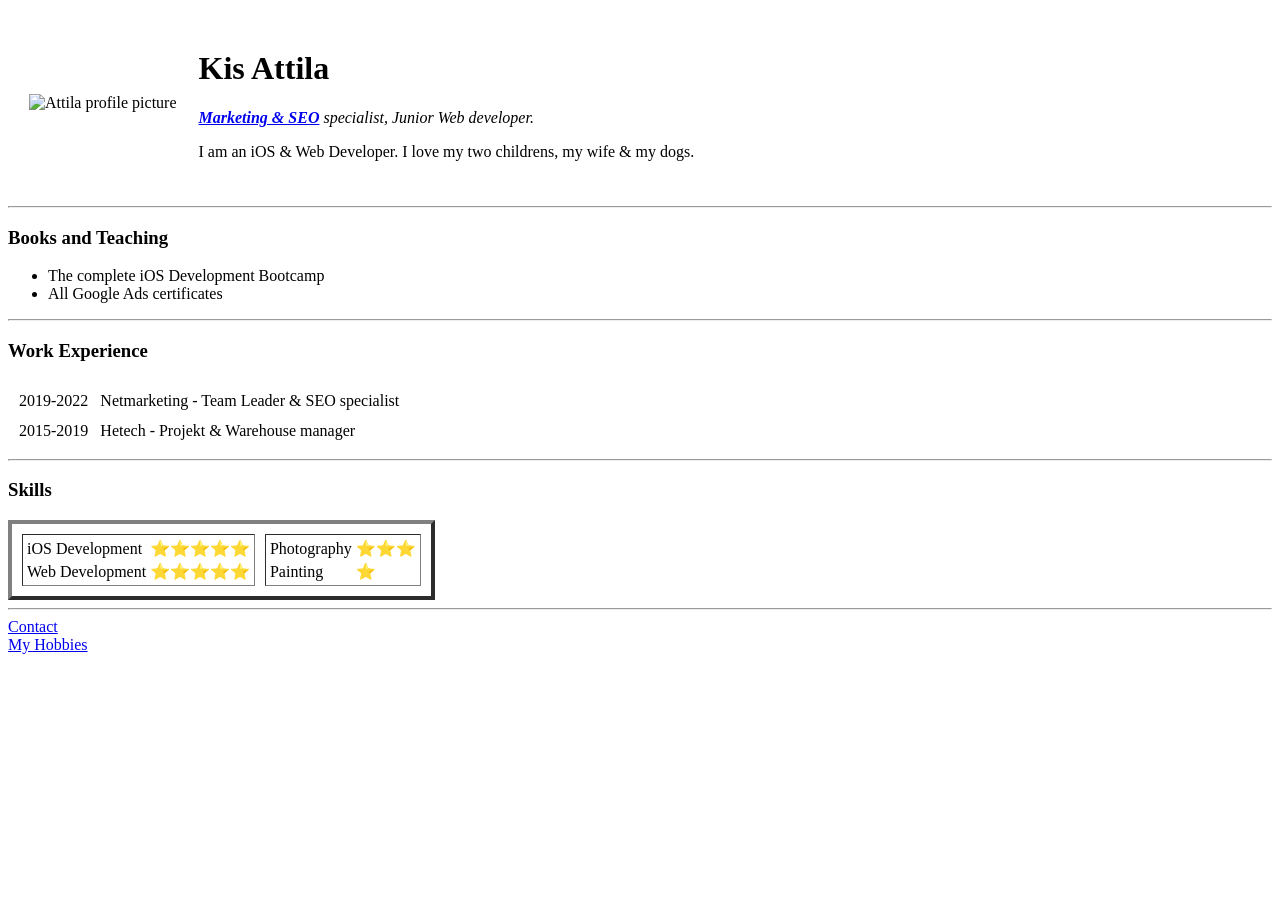
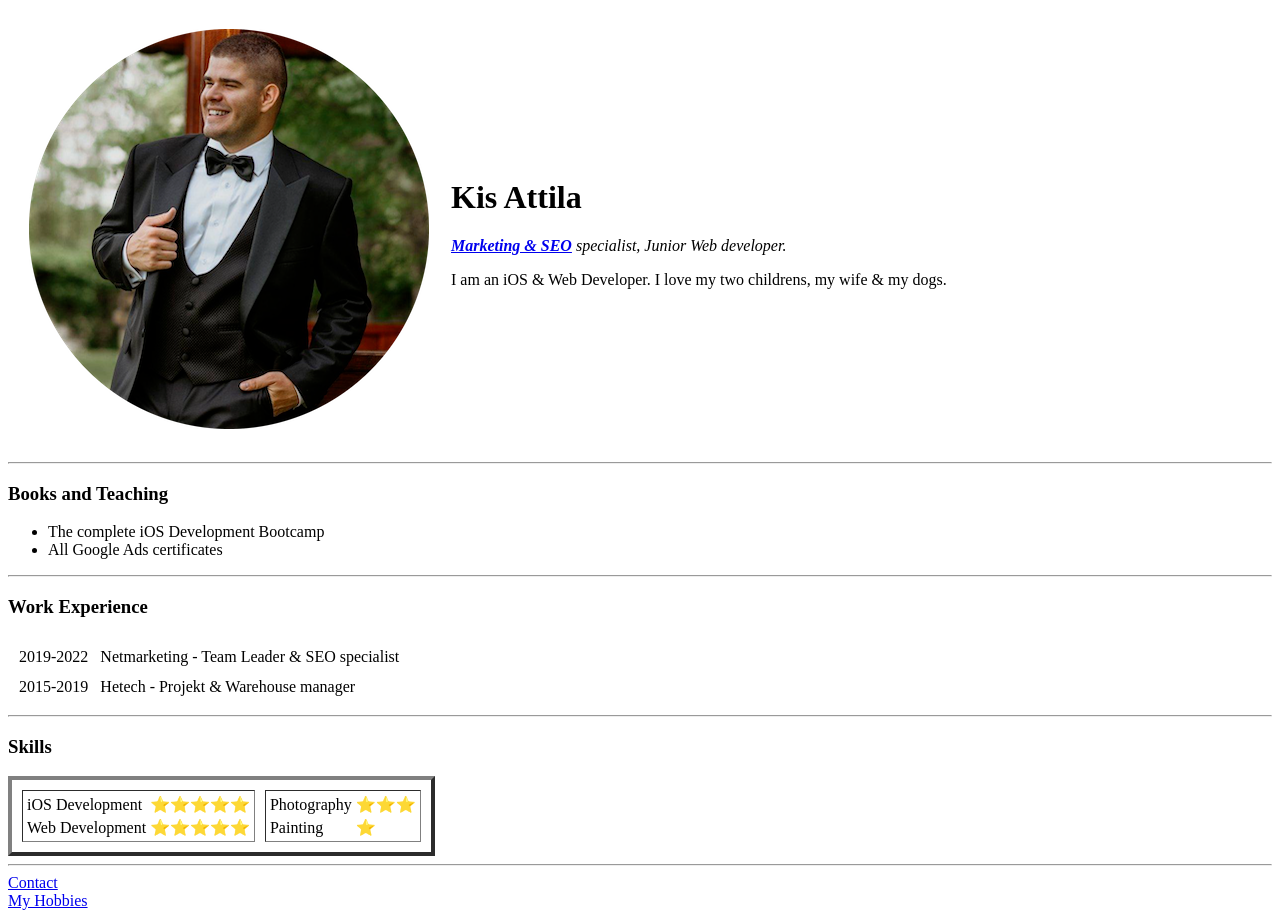
Before and after one commit to kisatis/cv, a plain HTML site: page index.html in a window 1280 px wide. Before the commit the page ends 800 px from the top, so only its background shows below. Drawn offline with Linux system fonts and the light colour scheme.

Commit message:
Update index.html

```diff
--- a/index.html
+++ b/index.html
@@ -8,7 +8,7 @@
 
 <body>
   <table cellspacing="20">
-    <td><img src="images/Attila.png" alt="Attila profile picture"></td>
+    <td><img src="Attila.png" alt="Attila profile picture"></td>
     <td>
       <h1>Kis Attila</h1>
       <p><em><strong><a href="https://netmarketing.hu/">Marketing & SEO</a></strong> specialist, Junior Web developer.</em></p>
```
